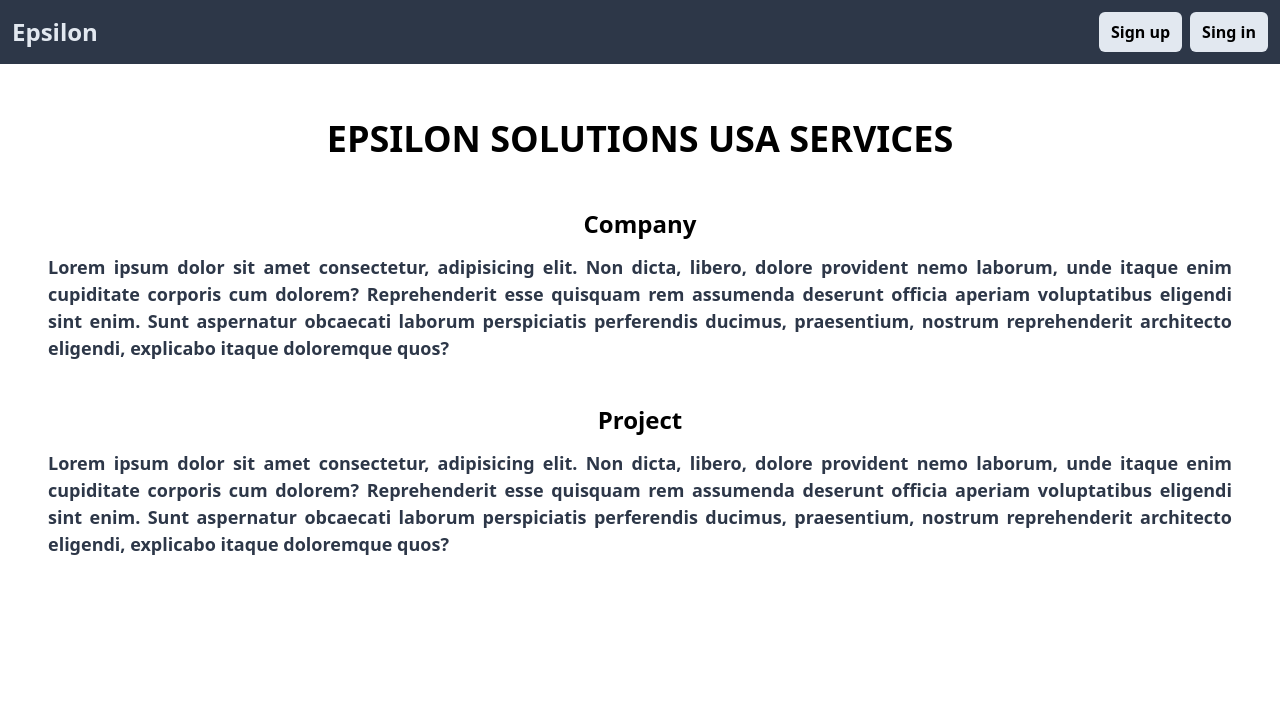
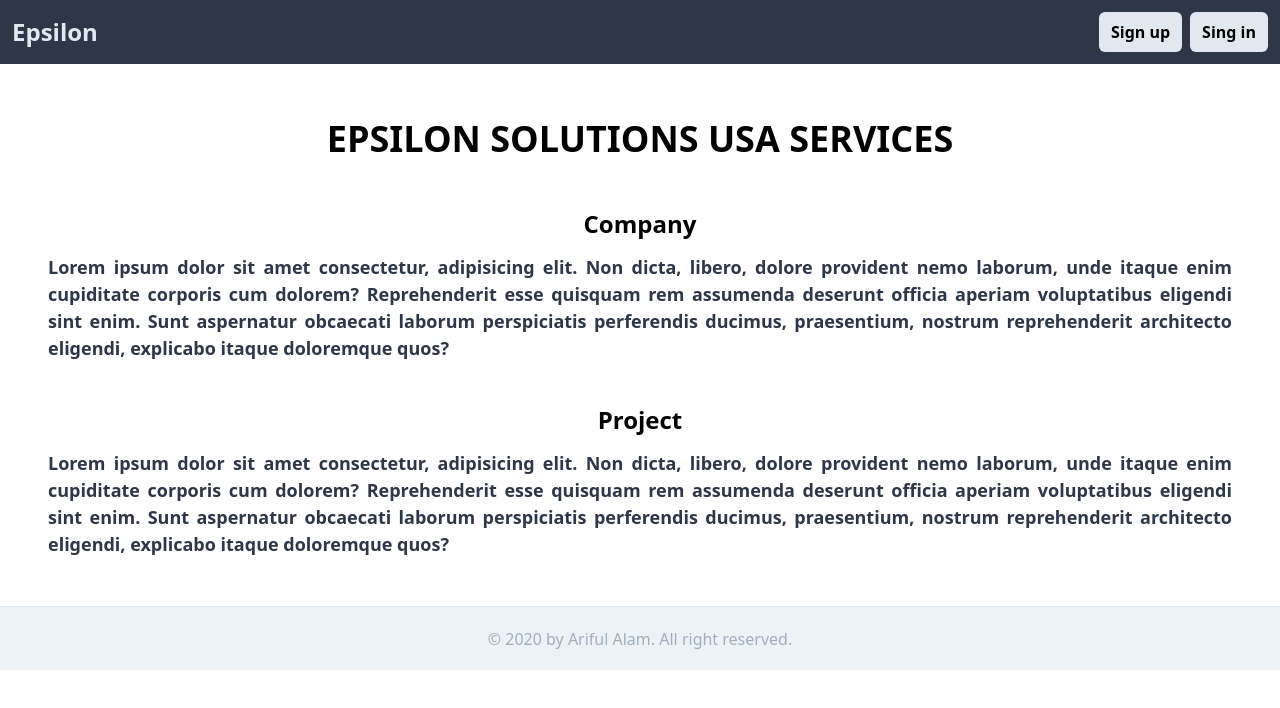
Before and after one commit to alamariful1727/epsilon, a React (Create React App) app: page / in a window 1280 px wide. Shown: the top 708 px of the page. Built offline with nearby package versions, Linux system fonts and the light colour scheme.

Commit message:
Footer added

```diff
--- a/src/App.tsx
+++ b/src/App.tsx
@@ -1,5 +1,6 @@
 import React from 'react';
 import { BrowserRouter as Router, Route, Switch } from 'react-router-dom';
+import { Footer } from './components/footer';
 import { Navbar } from './components/navbar';
 import { Dashboard } from './pages/dashboard';
 import { Home } from './pages/home';
@@ -21,6 +22,7 @@ const App = () => {
             <NoMatch />
           </Route>
         </Switch>
+        <Footer />
       </div>
     </Router>
   );
--- /dev/null
+++ b/src/components/footer.tsx
@@ -0,0 +1,9 @@
+import React from 'react';
+
+export const Footer = () => {
+  return (
+    <div className="h-16 bg-gray-200 border-t border-gray-300 grid items-center justify-center">
+      <p className="text-gray-500"> © 2020 by Ariful Alam. All right reserved.</p>
+    </div>
+  );
+};
--- a/src/components/navbar.tsx
+++ b/src/components/navbar.tsx
@@ -11,7 +11,7 @@ export const Navbar = () => {
   }, [location.pathname]);
 
   return (
-    <div className="flex justify-between items-center bg-gray-800 px-3 py-3">
+    <header className="flex justify-between items-center bg-gray-800 px-3 py-3">
       <NavLink exact to="/">
         <h6 className="font-bold text-2xl text-gray-300">Epsilon</h6>
       </NavLink>
@@ -32,6 +32,6 @@ export const Navbar = () => {
           </>
         )}
       </div>
-    </div>
+    </header>
   );
 };
```
